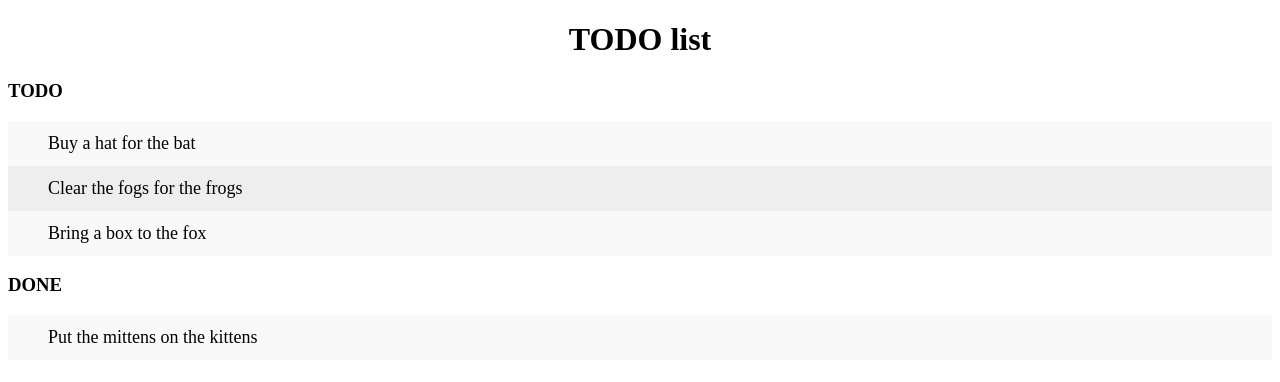
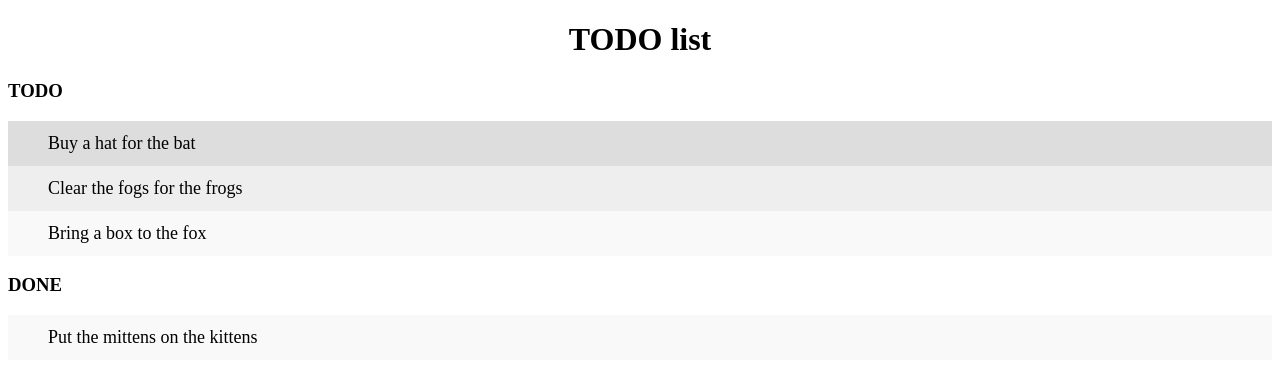
Before and after one commit to RickyTheBang/todo-list_DESTROY, a plain HTML site: page index.html in a window 1280 px wide. In both pictures the pointer is over the item "Buy a hat for the bat". Drawn offline with Linux system fonts and the light colour scheme.

Commit message:
Add hoover

```diff
--- a/index.html
+++ b/index.html
@@ -29,6 +29,9 @@
 			ul li:nth-child(odd) {
 				background: #f9f9f9;
 			}
+			ul li:hover {
+				background: #ddd;
+			}
 </style>
 	</head>
 	<body>
```
